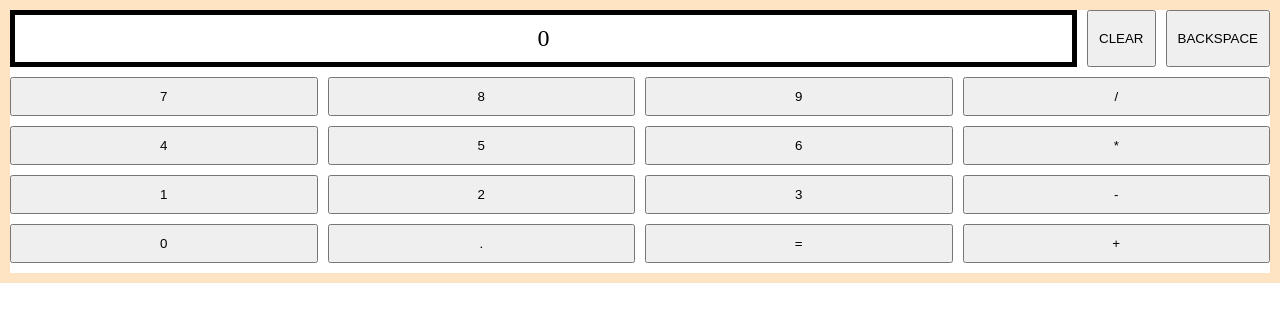
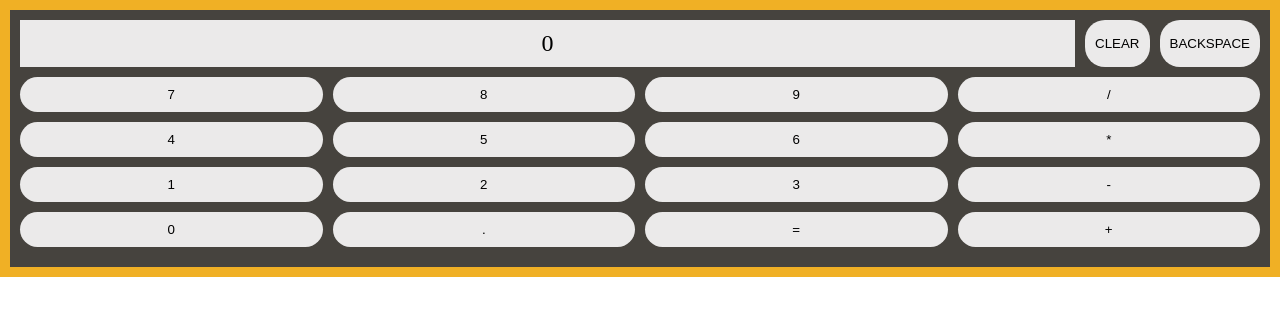
Before and after one commit to JustinB06/odin-calculator, a plain HTML site: page index.html in a window 1280 px wide. Drawn offline with Linux system fonts and the light colour scheme.

Commit message:
Add basic styling to calculator UI

```diff
--- a/styles.css
+++ b/styles.css
@@ -1,13 +1,27 @@
 * {
   margin: 0;
   padding: 0;
+}
+
+body {
+  height: 80vh;
 }
 
 #calculator-container {
   display: flex;
   flex-direction: column;
 
-  border: 10px solid bisque;
+  padding: 10px;
+  border: 10px solid #f0b025;
+  background-color: #46433e;
+
+  /* min-height: 100%; */
+  /* width: 500px; */
+  /* margin: auto; */
+}
+
+#calculator-container > div {
+  /* flex: 1 1 0; */
 }
 
 #top-section {
@@ -22,9 +36,11 @@
 
   padding: 10px;
 
-  border-width: 5px;
+  /* border-width: 5px;
   border-style: solid;
-  border-color: black;
+  border-color: black; */
+  border: none;
+  background-color: rgb(235, 234, 234);
 
   text-align: center;
   font-size: 24px;
@@ -52,6 +68,9 @@
   flex: 1 1 0;
 
   padding: 10px;
+  border-radius: 20px;
+  border: none;
+  background-color: rgb(235, 234, 234);
 }
 
 /*
```
